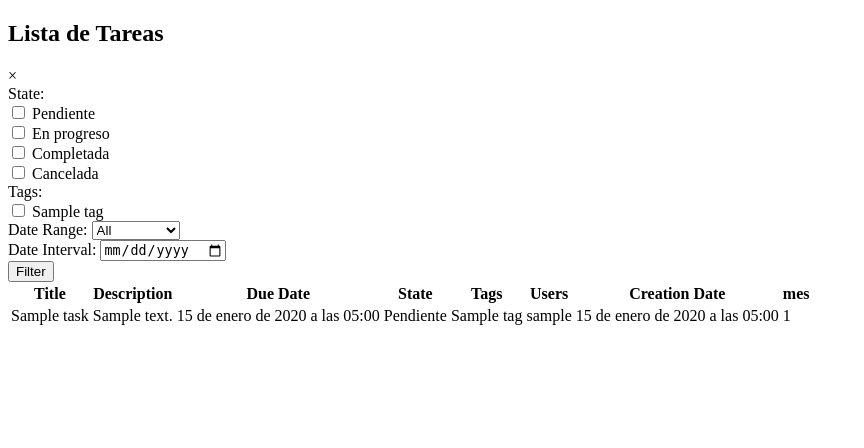
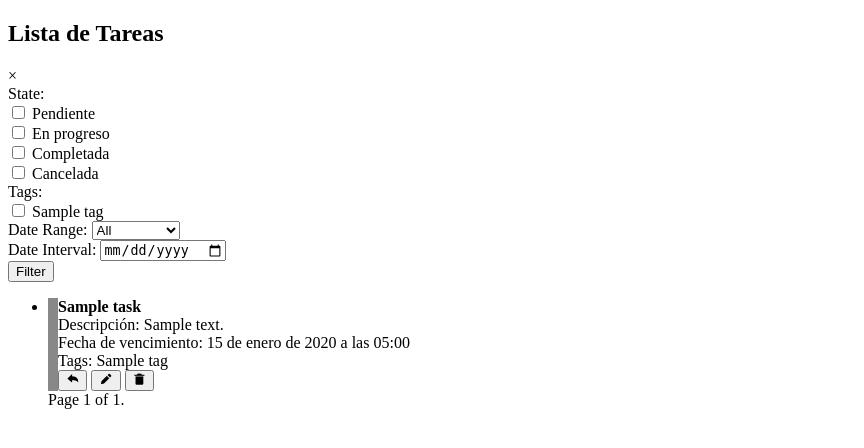
Before and after one commit to parZival26/Calendary, a Django app: page /eventhub/tasks/ in a window 1280 px wide. Shown: the top 448 px of the page, without its empty margins (0-864 px from the left). Run offline with Django 5.2, Linux system fonts and the light colour scheme; a user stored in the database is signed in; tables that the repository leaves empty hold one stand-in row (values such as "Sample post").

Commit message:
se corrigieron bugs y algunos diseños ademas se añadio un paginator

```diff
--- a/Calendary/eventhub/static/eventhub/js/list.js
+++ b/Calendary/eventhub/static/eventhub/js/list.js
@@ -17,18 +17,6 @@
             if (closeBtn) {
               closeBtn.onclick = function() {
                 modal.style.display = "none";
-              };
-            }
-
-            var copyLinkBtn = document.querySelector(".copyLinkBtn");
-            if (copyLinkBtn) {
-              copyLinkBtn.onclick = function() {
-                var taskLink = this.getAttribute("data-link");
-                navigator.clipboard.writeText(taskLink).then(function() {
-                  console.log('Copying to clipboard was successful!');
-                }, function(err) {
-                  console.error('Could not copy text: ', err);
-                });
               };
             }
 
--- a/Calendary/eventhub/templates/eventhub/task_list.html
+++ b/Calendary/eventhub/templates/eventhub/task_list.html
@@ -4,6 +4,8 @@
     {% load static %}
     <meta charset="UTF-8" />
     <meta name="viewport" content="width=device-width, initial-scale=1.0" />
+    <link href='https://unpkg.com/boxicons@2.1.4/css/boxicons.min.css' rel='stylesheet'>
+    <script src="{% static "eventhub/js/list.js" %}"></script>
     <title>Document</title>
   </head>
   <body>
@@ -20,7 +22,12 @@
           <div class="cuadrosState">
             {% for state in states %}
             <div class="checkbox-option">
-                <input type="checkbox" id="state_{{ state.0 }}" name="state" value="{{ state.0 }}" />
+              <input
+                type="checkbox"
+                id="state_{{ state.0 }}"
+                name="state"
+                value="{{ state.0 }}"
+              />
               <label for="state_{{ state.0 }}">{{ state.1 }}</label>
             </div>
             {% endfor %}
@@ -31,7 +38,12 @@
           <div class="cuadrosTags">
             {% for tag in tags %}
             <div class="checkbox-option">
-                <input type="checkbox" id="tag_{{ tag.id }}" name="tags" value="{{ tag.name }}" />
+              <input
+                type="checkbox"
+                id="tag_{{ tag.id }}"
+                name="tags"
+                value="{{ tag.name }}"
+              />
               <label for="tag_{{ tag.id }}">{{ tag.name }}</label>
             </div>
             {% endfor %}
@@ -52,40 +64,76 @@
         </div>
         <button id="apply-filters-btn" type="submit">Filter</button>
       </form>
-      <table>
-        <thead>
-          <tr>
-            <th>Title</th>
-            <th>Description</th>
-            <th>Due Date</th>
-            <th>State</th>
-            <th>Tags</th>
-            <th>Users</th>
-            <th>Creation Date</th>
-            <th>mes</th>
-          </tr>
-        </thead>
-        <tbody>
-          {% for task in tasks %}
-          <tr>
-            <td>{{ task.title }}</td>
-            <td>{{ task.description }}</td>
-            <td>{{ task.due_date }}</td>
-            <td>{{ task.get_state_display }}</td>
-            <td>{% for tag in task.tags.all %} {{ tag.name }} {% endfor %}</td>
-            <td>
-              {% for user in task.users.all %} {{ user.username }} {% endfor %}
-            </td>
-            <td>{{ task.creation_date }}</td>
-            <td>{{ task.due_date.month }}</td>
-          </tr>
-          {% empty %}
-          <tr>
-            <td colspan="9">No tasks found</td>
-          </tr>
+      {% if object_list %}
+      <ul class="task-container">
+        {% for task in object_list %} {% if task.tags.all %}
+        <li
+          class="tasks"
+          style="border-left: 10px solid {{ task.tags.first.color }};"
+        >
+          <div class="task-info">
+            <strong>{{ task.title }}</strong><br />
+            Descripción: {{ task.description }}<br />
+            Fecha de vencimiento: {{ task.due_date }}<br />
+            Tags:{% for tag in task.tags.all %}
+            {{ tag.name }}
+            {% if not forloop.last %},{% endif %}
             {% endfor %}
-        </tbody>
-      </table>
+          </div>
+          <div class="task-options">
+            <button class="shareTaskBtn" data-task-id="{{ task.id }}">
+              <i class="bx bxs-share"></i>
+            </button>
+            <button class="updateTaskBtn" data-task-id="{{ task.id }}">
+              <i class="bx bxs-pencil"></i>
+            </button>
+            <button class="deleteTaskBtn" data-task-id="{{ task.id }}">
+              <i class="bx bxs-trash-alt"></i>
+            </button>
+          </div>
+        </li>
+        {% else %}
+        <li class="tasks">
+          <div class="task-info">
+            <strong>{{ task.title }}</strong><br />
+            Descripción: {{ task.description }}<br />
+            Fecha de vencimiento: {{ task.due_date }}
+          </div>
+          <div class="task-options">
+            <button class="shareTaskBtn" data-task-id="{{ task.id }}">
+              <i class="bx bxs-share"></i>
+            </button>
+            <button class="updateTaskBtn" data-task-id="{{ task.id }}">
+              <i class="bx bxs-pencil"></i>
+            </button>
+            <button class="deleteTaskBtn" data-task-id="{{ task.id }}">
+              <i class="bx bxs-trash-alt"></i>
+            </button>
+          </div>
+        </li>
+        {% endif %} {% endfor %}
+        <div class="pagination">
+          <span class="step-links">
+              {% if page_obj.has_previous %}
+              <a class="pagination-link" href="{% url 'task_list' %}?page=1">&laquo; first</a>
+              <a class="pagination-link" href="{% url 'task_list' %}?page={{ page_obj.previous_page_number }}">previous</a>
+
+              {% endif %}
+
+              <span class="current">
+                  Page {{ page_obj.number }} of {{ page_obj.paginator.num_pages }}.
+              </span>
+
+              {% if page_obj.has_next %}
+              <a class="pagination-link" href="{% url 'task_list' %}?page={{ page_obj.next_page_number }}">next</a>
+              <a class="pagination-link" href="{% url 'task_list' %}?page={{ page_obj.paginator.num_pages }}">last &raquo;</a>
+              {% endif %}
+          </span>
+        </div>
+      </ul>
+      {% else %}
+      <p>No hay tareas para hoy</p>
+      {% endif %}
     </div>
   </body>
 </html>
--- a/Calendary/eventhub/views.py
+++ b/Calendary/eventhub/views.py
@@ -6,7 +6,6 @@
 from django.views.generic import ListView, TemplateView, DetailView
 from django.core.exceptions import PermissionDenied
 from .models import Tag, Task
-from django.contrib.sites.shortcuts import get_current_site
 from .forms import TagForm, TaskForm
 from calendar import SUNDAY, month, monthcalendar, setfirstweekday
 from datetime import date, datetime, timedelta
@@ -65,6 +64,7 @@
     model = Task
     template_name = 'task_list.html'
     context_object_name = 'tasks'
+    paginate_by = 5
 
     def get_queryset(self):
         queryset = super().get_queryset().filter(users=self.request.user)
@@ -301,18 +301,15 @@
         response_data = {'message': 'Hubo un error al eliminada la Etiqueta'}
         return JsonResponse(response_data, status=400)
 
-
 class ShareTaskView(LoginRequiredMixin, DetailView):
     model = Task
     template_name = 'eventhub/share_task.html'
 
     def get(self, request, *args, **kwargs):
         task = self.get_object()
-        current_site = get_current_site(request)
-        domain = current_site.domain
-        shared_link = request.build_absolute_uri(reverse('share_task_with_user', kwargs={'pk': task.pk}))
+        shared_link = request.build_absolute_uri(reverse('share_task', kwargs={'pk': task.pk}))
 
-        return render(request, self.template_name, {'task': task, 'shared_link': shared_link, 'domain': domain})
+        return render(request, self.template_name, {'task': task, 'shared_link': shared_link})
 
 @login_required
 def share_task_with_user(request, pk):
```
Also changed, not shown: Calendary/eventhub/static/eventhub/css/style.css (+27 -11 lines), Calendary/eventhub/static/eventhub/js/share_task.js (added, +19 -0 lines), Calendary/eventhub/static/eventhub/js/task_list.js (+23 -8 lines), Calendary/eventhub/templates/eventhub/share_task.html (+5 -10 lines). Lines whose indentation alone changed are shown as unchanged.
